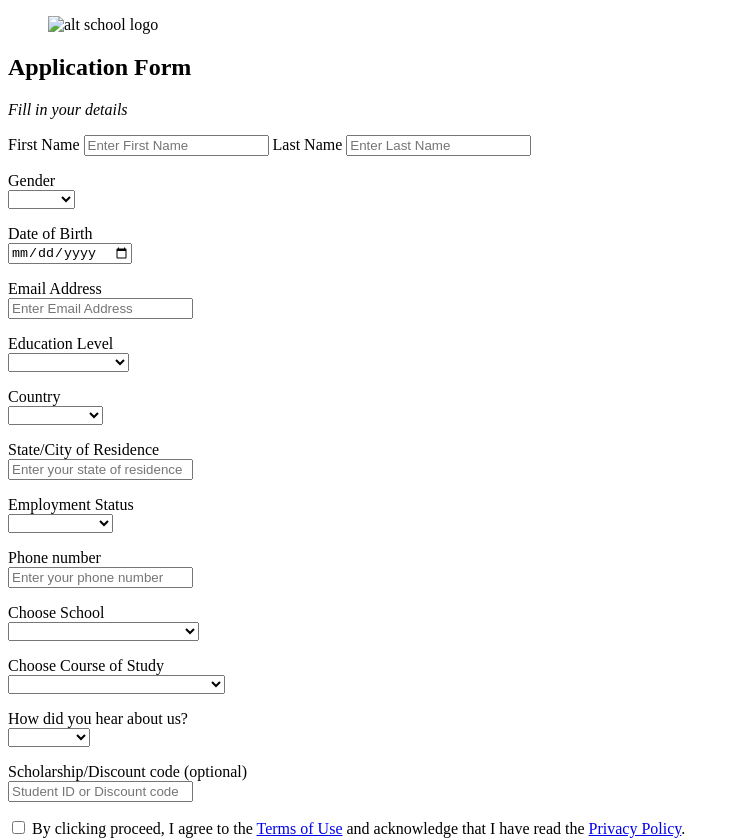
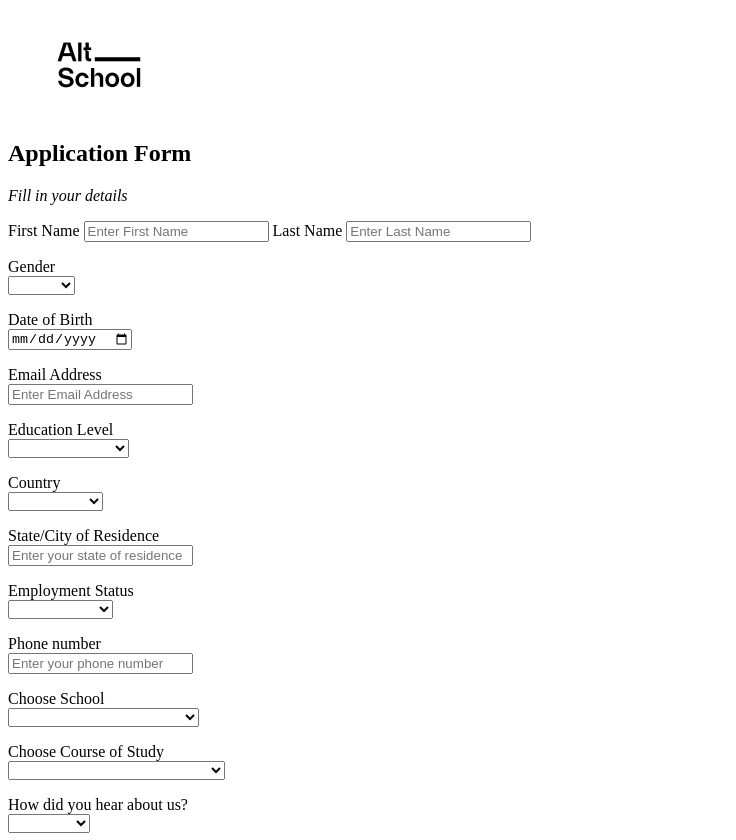
Before and after one commit to Emery-hub/Alt-school-assignment-one, a plain HTML site: page form/index.html in a window 1280 px wide. Shown: the top 840 px of the page, without its empty margins (0-736 px from the left). Drawn offline with Linux system fonts and the light colour scheme.

Commit message:
updated link for logo on form html

```diff
--- a/form/index.html
+++ b/form/index.html
@@ -9,7 +9,7 @@
 
 <body>
     <figure>
-        <img src="images/altlogo.png" alt="alt school logo" width="100px" height="100px" />
+        <img src="../images/altlogo.png" alt="alt school logo" width="100px" height="100px" />
     </figure>
 
     <header>
```
